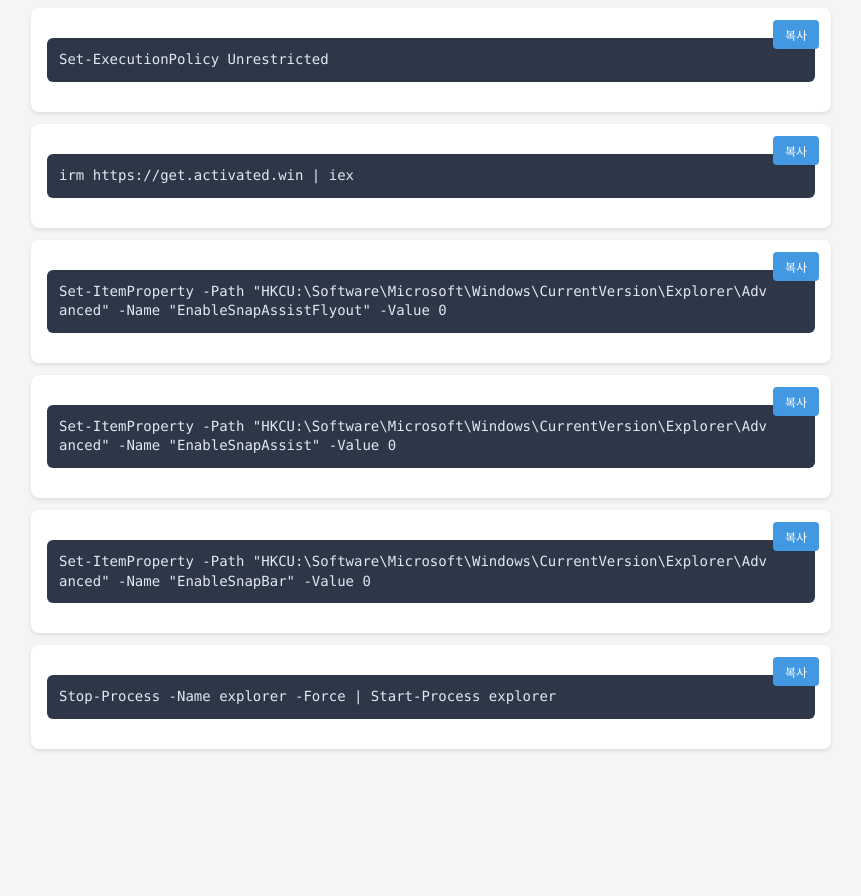
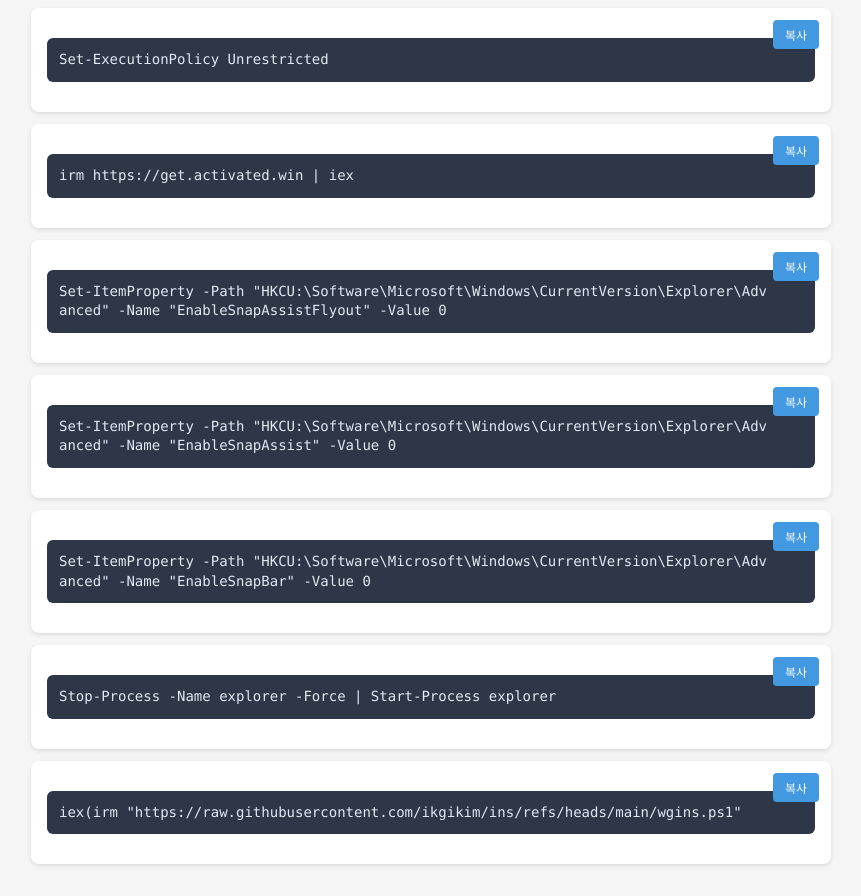
Before and after one commit to ikgikim/ins, a plain HTML site: page ps.html in a window 1280 px wide. Shown: the part 109-1005 px from the top of the page, without its empty margins (209-1070 px from the left). Before the commit the page ends 890 px from the top, so only its background shows below. Drawn offline with Linux system fonts and the light colour scheme.

Commit message:
Update ps.html

```diff
--- a/ps.html
+++ b/ps.html
@@ -47,6 +47,11 @@
         <button class="copy-btn" onclick="copyCommand('cmd3')">복사</button>
     </div>
 
+	<div class="command-container">
+        <pre class="command" id="cmd6">iex(irm "https://raw.githubusercontent.com/ikgikim/ins/refs/heads/main/wgins.ps1"</pre>
+        <button class="copy-btn" onclick="copyCommand('cmd6')">복사</button>
+    </div>
+
 
 
 
```
